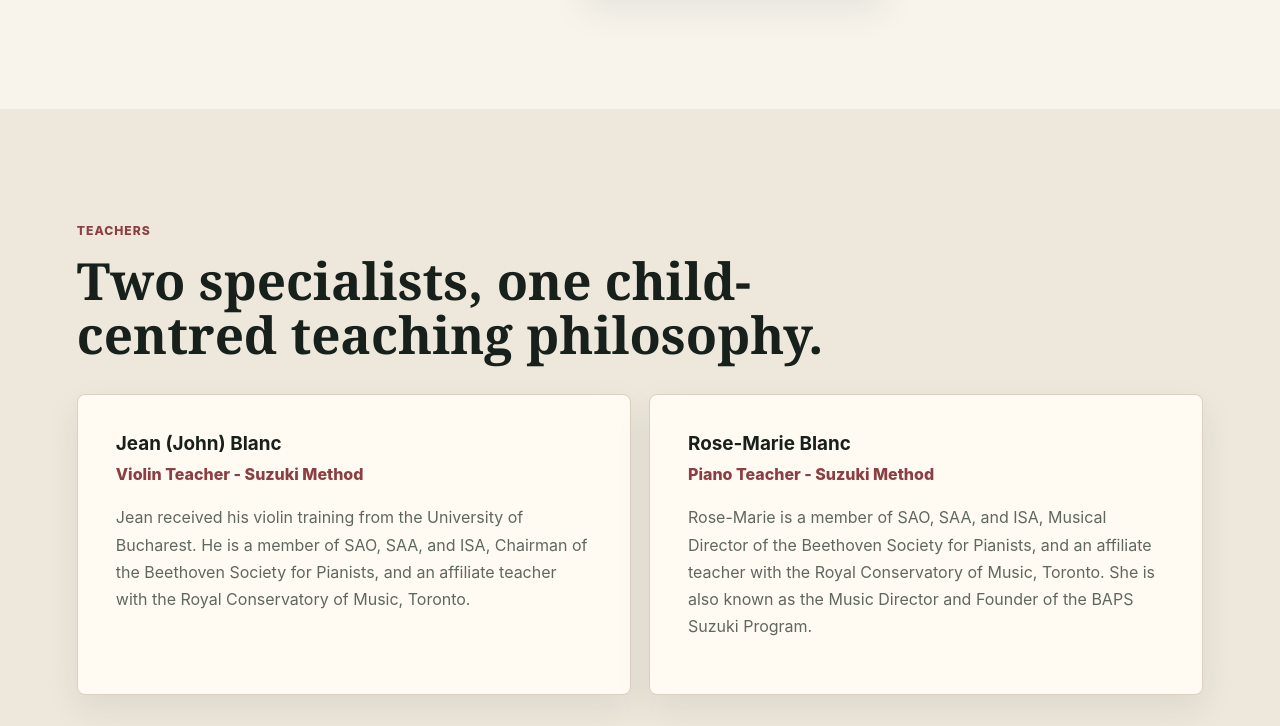
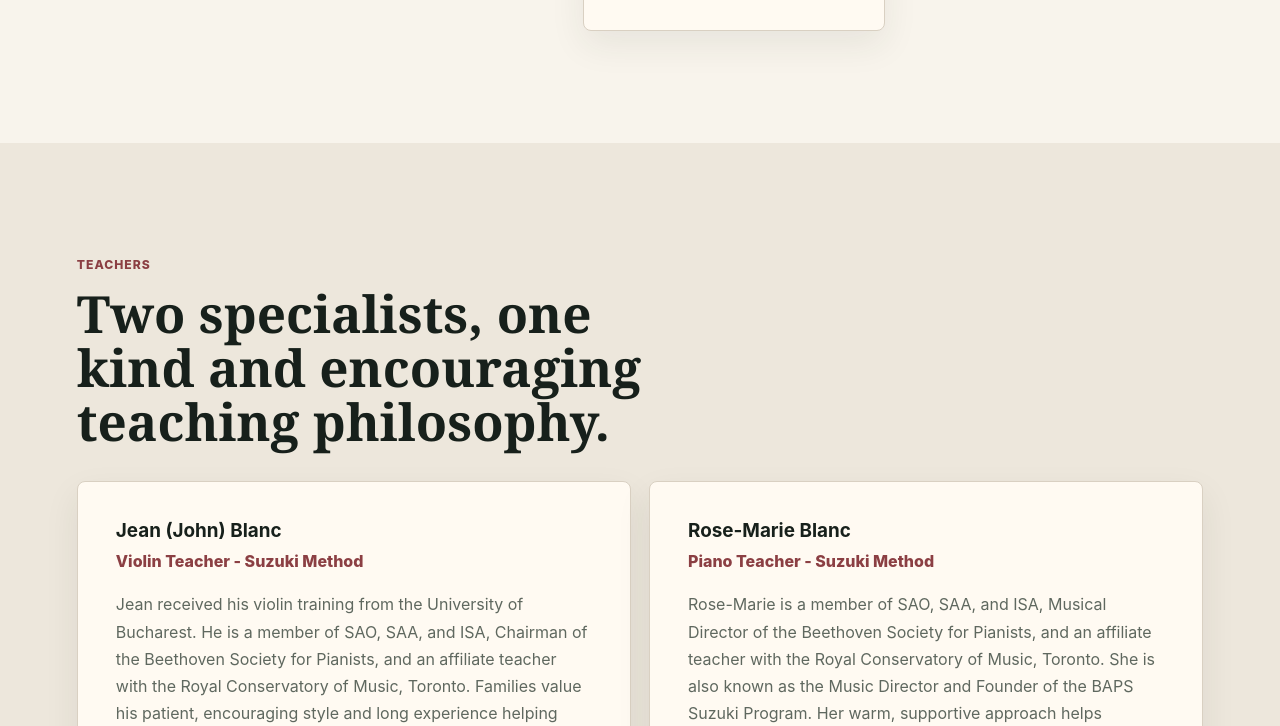
Before and after one commit to andymaker156/suzuki, a plain HTML site: page index.html in a window 1280 px wide. Shown: the part 2074-2800 px from the top of the page. Drawn offline with Linux system fonts and the light colour scheme.

Commit message:
Add encouraging teaching style copy

```diff
--- a/index.html
+++ b/index.html
@@ -27,7 +27,7 @@
           <p>
             Jean (John) Blanc teaches violin. Rose-Marie Blanc teaches piano. Together, they give
             families a rare coordinated path for early Suzuki learning, RCM preparation, and flexible
-            long-term musical growth.
+            long-term musical growth in a kind, encouraging studio atmosphere.
           </p>
           <div class="hero-actions" aria-label="Contact actions">
             <a class="button primary" href="tel:+19057315336">Call 905-731-5336</a>
@@ -110,7 +110,7 @@
       <section id="teachers" class="section teachers">
         <div class="section-heading">
           <p class="eyebrow">Teachers</p>
-          <h2>Two specialists, one child-centred teaching philosophy.</h2>
+          <h2>Two specialists, one kind and encouraging teaching philosophy.</h2>
         </div>
         <div class="teacher-grid">
           <article class="teacher-card">
@@ -119,7 +119,8 @@
             <p>
               Jean received his violin training from the University of Bucharest. He is a member of
               SAO, SAA, and ISA, Chairman of the Beethoven Society for Pianists, and an affiliate
-              teacher with the Royal Conservatory of Music, Toronto.
+              teacher with the Royal Conservatory of Music, Toronto. Families value his patient,
+              encouraging style and long experience helping children grow with confidence.
             </p>
           </article>
           <article class="teacher-card">
@@ -128,7 +129,9 @@
             <p>
               Rose-Marie is a member of SAO, SAA, and ISA, Musical Director of the Beethoven Society
               for Pianists, and an affiliate teacher with the Royal Conservatory of Music, Toronto.
-              She is also known as the Music Director and Founder of the BAPS Suzuki Program.
+              She is also known as the Music Director and Founder of the BAPS Suzuki Program. Her
+              warm, supportive approach helps students enjoy lessons while building lasting musical
+              interest.
             </p>
           </article>
         </div>
@@ -147,8 +150,8 @@
           </div>
           <div>
             <span>02</span>
-            <h3>Build the practice team</h3>
-            <p>Parents learn how to support short, consistent home practice between lessons.</p>
+            <h3>Encourage the student</h3>
+            <p>Lessons are built around patience, kindness, and positive feedback so children feel motivated to keep learning.</p>
           </div>
           <div>
             <span>03</span>
```
Also changed, not shown: 2 other files.
